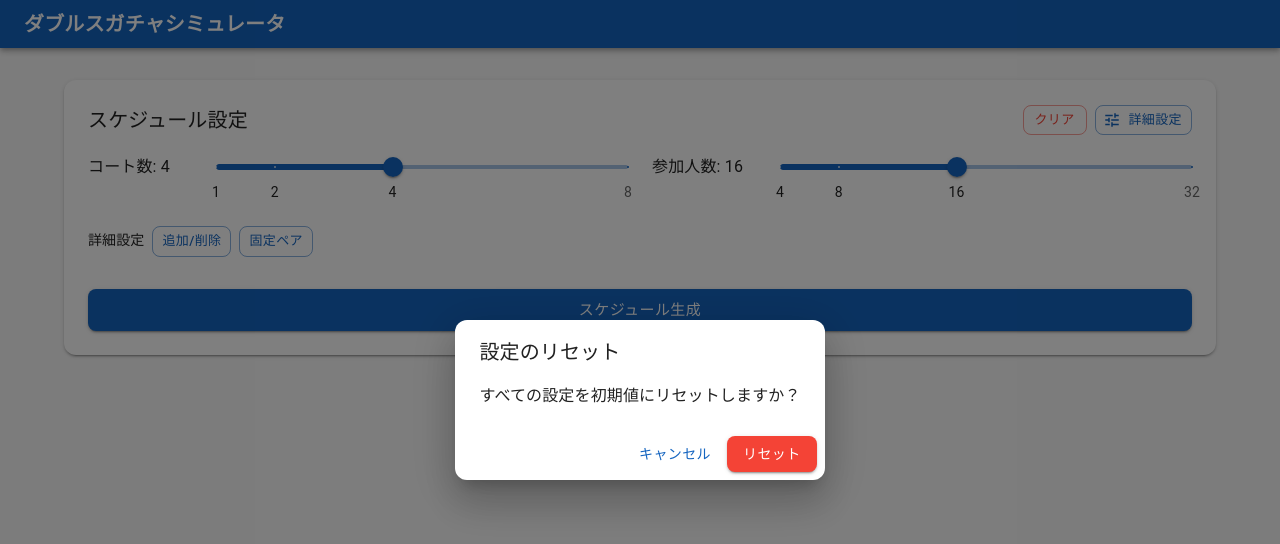
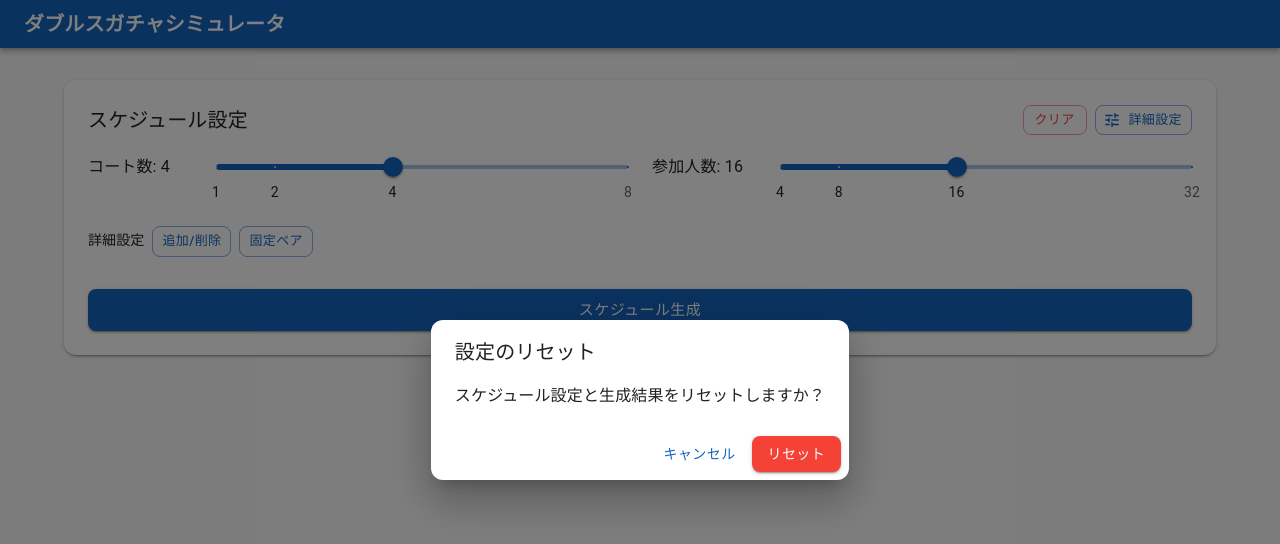
Before and after one commit to tshorea1207/doubles-random-number-table, a React (Vite) app: page / in a window 1280 px wide. Both pictures are taken after a click on the button "クリア". Shown: the top 544 px of the page. Built offline with nearby package versions, Linux system fonts and the light colour scheme.

Commit message:
クリア確認ダイアログのメッセージ変更

```diff
--- a/src/components/ScheduleForm.tsx
+++ b/src/components/ScheduleForm.tsx
@@ -659,7 +659,7 @@ export function ScheduleForm({ onGenerate, onRegenerate, onCancel, onClear, isGe
       <Dialog open={clearConfirmOpen} onClose={() => setClearConfirmOpen(false)}>
         <DialogTitle>設定のリセット</DialogTitle>
         <DialogContent>
-          <Typography>すべての設定を初期値にリセットしますか？</Typography>
+          <Typography>スケジュール設定と生成結果をリセットしますか？</Typography>
         </DialogContent>
         <DialogActions>
           <Button onClick={() => setClearConfirmOpen(false)}>キャンセル</Button>
```
